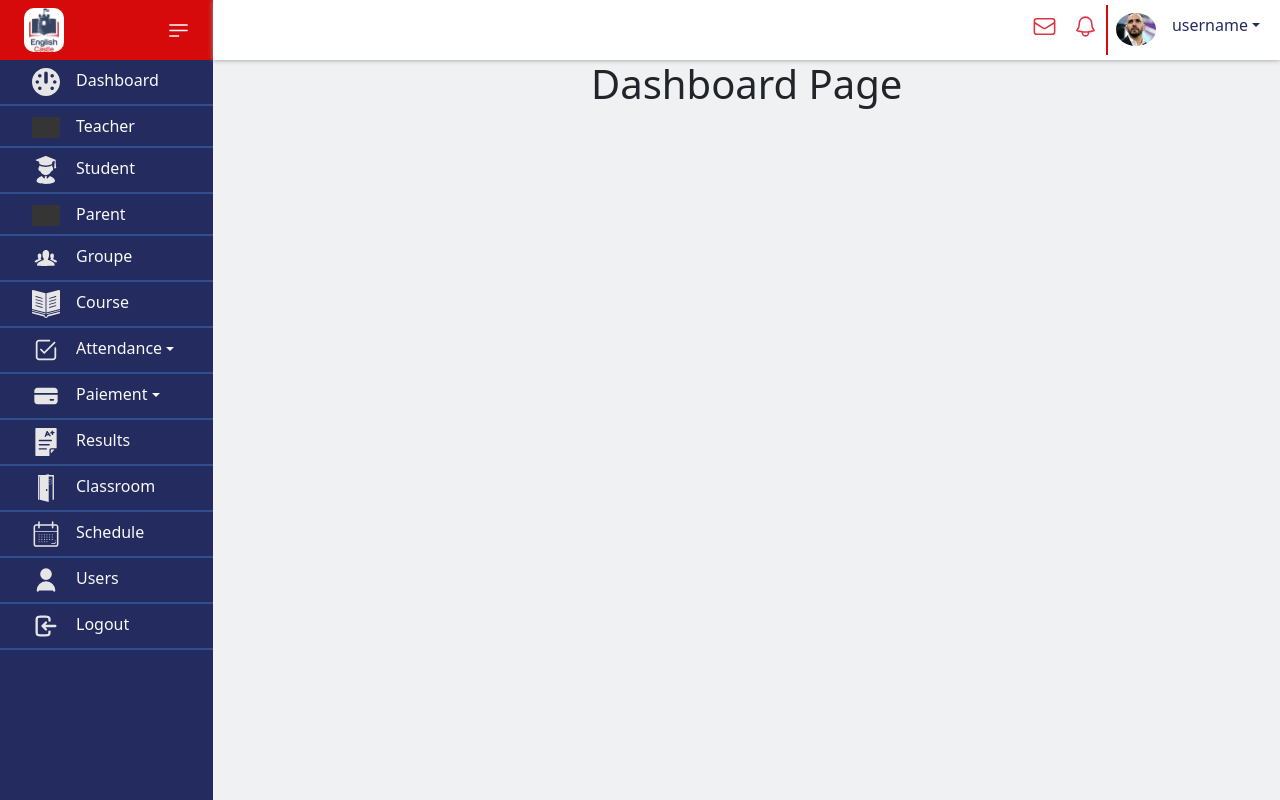
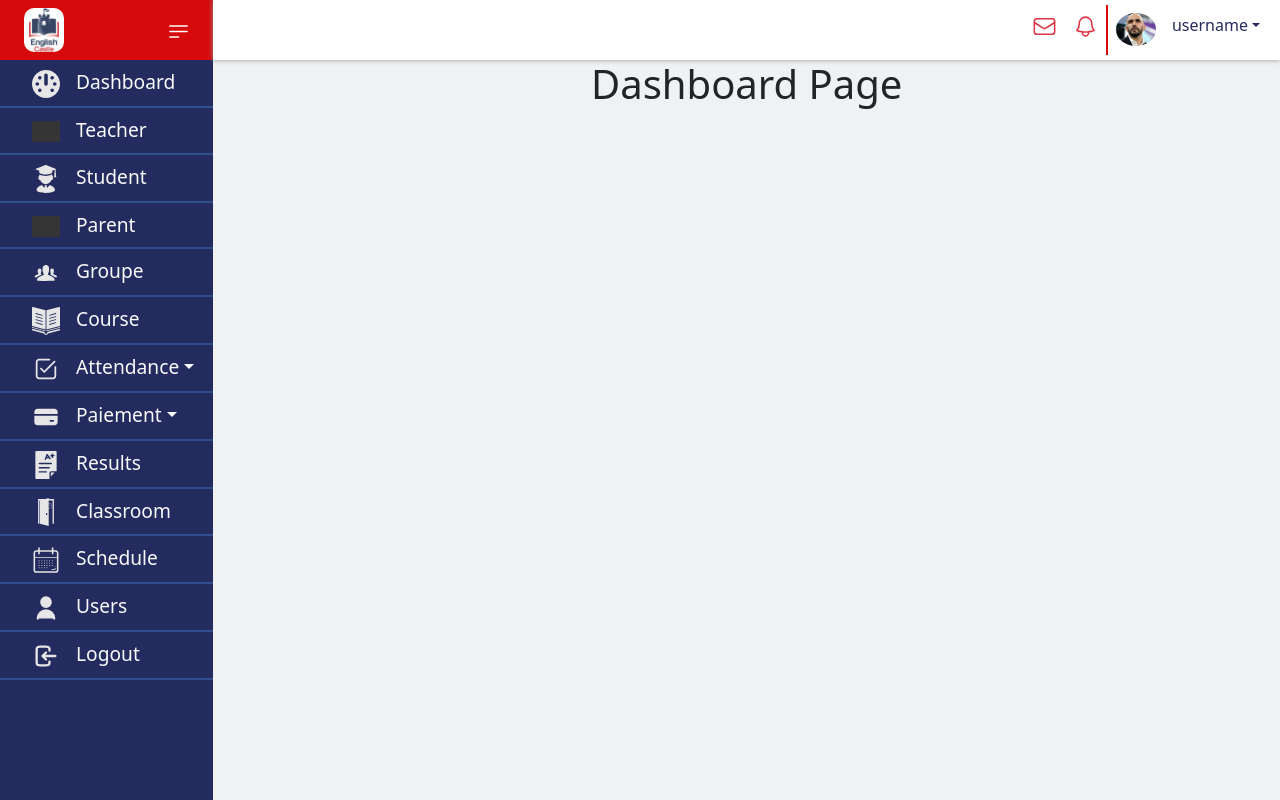
Before and after one commit to Lachhab1/language-center_react_laravel, a React (Vite) app in the folder langcenter-frontend/: page /dashboard in a window 1280 px wide. Built offline with nearby package versions, Linux system fonts and the light colour scheme; grey boxes are pictures that could not be loaded.

Commit message:
color dropdown change

```diff
--- a/langcenter-frontend/src/App.css
+++ b/langcenter-frontend/src/App.css
@@ -35,7 +35,7 @@
 }
 .sidebar-container{
   height: calc(100vh);
-  font-size: 1rem;
+  font-size: 1.2rem;
   overflow: auto;
 }
 
@@ -58,7 +58,7 @@
     border-bottom: 1px solid #2D4F8E;
 }
 .Sidebar .collapse{
-  background: #ACB1EE;
+  background: #800000;/*#CCCCCC #999999 #800000 #000080)*/
 }
  #dropPresence div,#dropFees div{
   border-bottom: none;
--- a/langcenter-frontend/src/components/Topbar.jsx
+++ b/langcenter-frontend/src/components/Topbar.jsx
@@ -5,12 +5,10 @@
 import { Container, Nav, Navbar } from "react-bootstrap";
 import { EnvelopeIcon,BellIcon } from '@heroicons/react/24/outline'
 
-
-
 export default function Topbar() {
     return (
             <Navbar style={{height: "60px"}}  className="Topbar order-3" >
-                <Container  className="d-flex justify-content-end align-items-center">
+                <Container  className="w-100 d-flex justify-content-end align-items-center">
                     <Nav className="">
                         <Nav.Link as={Link} to="/dashboard"> <EnvelopeIcon width={25} className="text-danger" /></Nav.Link>
                         <Nav.Link as={Link} to="/dashboard"><BellIcon width={25} className="text-danger"/></Nav.Link>
```
